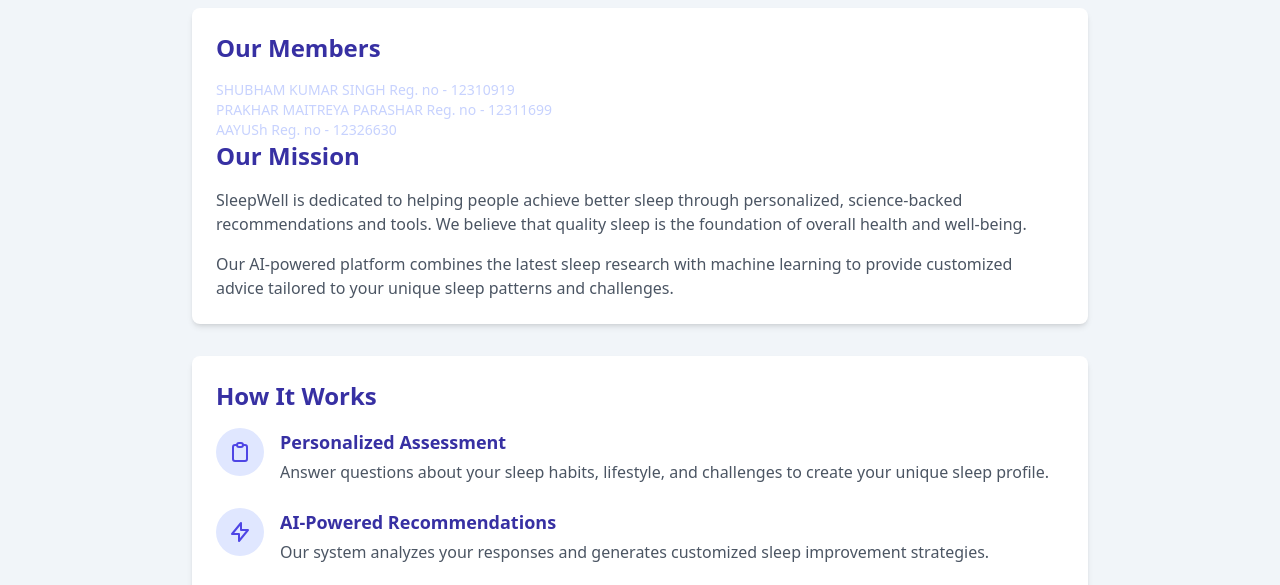
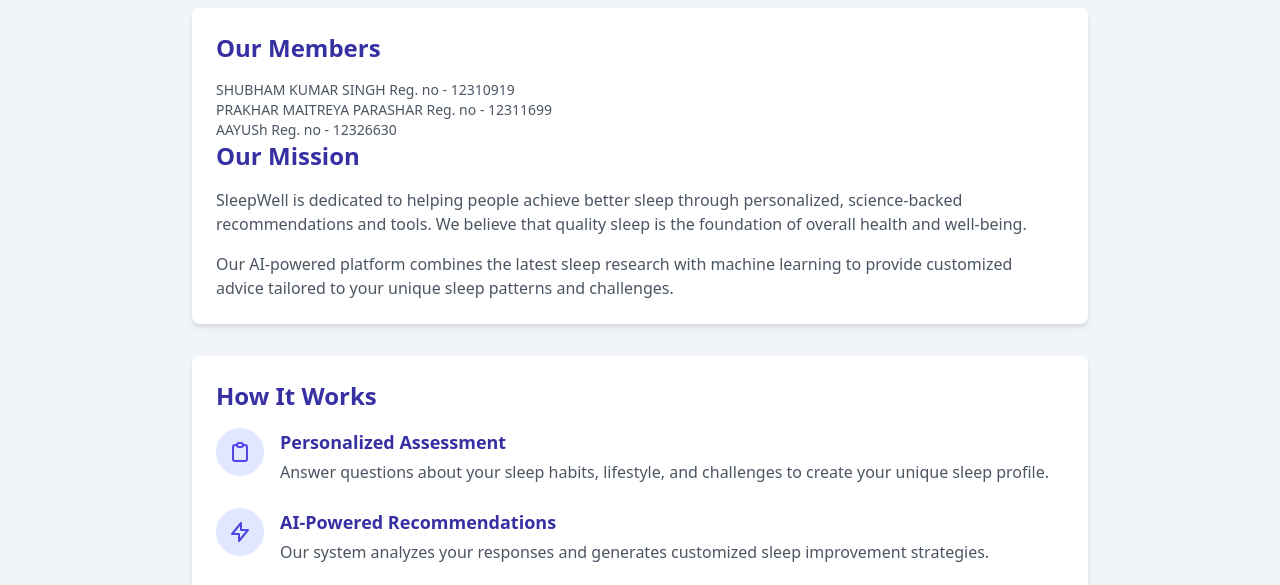
Before and after one commit to shubham2027/Free-AI-Sleep-Guide, a plain HTML site: page about.html in a window 1280 px wide. Shown: the part 172-757 px from the top of the page. Drawn offline with nearby package versions, Linux system fonts and the light colour scheme.

Commit message:
Update about.html

```diff
--- a/about.html
+++ b/about.html
@@ -50,9 +50,9 @@
 
             <div class="bg-white p-6 rounded-lg shadow-md mb-8">
                 <h2 class="text-2xl font-bold mb-4 text-indigo-800">Our Members</h2>
-                     <p class="text-sm text-indigo-200">SHUBHAM KUMAR SINGH Reg. no - 12310919</p>
-                    <p class="text-sm text-indigo-200">PRAKHAR MAITREYA PARASHAR Reg. no - 12311699</p>
-                    <p class="text-sm text-indigo-200">AAYUSh Reg. no - 12326630</p>
+                     <p class="text-sm text-gray-600">SHUBHAM KUMAR SINGH Reg. no - 12310919</p>
+                    <p class="text-sm text-gray-600">PRAKHAR MAITREYA PARASHAR Reg. no - 12311699</p>
+                    <p class="text-sm text-gray-600">AAYUSh Reg. no - 12326630</p>
                 <h2 class="text-2xl font-bold mb-4 text-indigo-800">Our Mission</h2>
                     <p class="text-gray-600 mb-4">SleepWell is dedicated to helping people achieve better sleep through personalized, science-backed recommendations and tools. We believe that quality sleep is the foundation of overall health and well-being.</p>
                     <p class="text-gray-600">Our AI-powered platform combines the latest sleep research with machine learning to provide customized advice tailored to your unique sleep patterns and challenges.</p>
```
